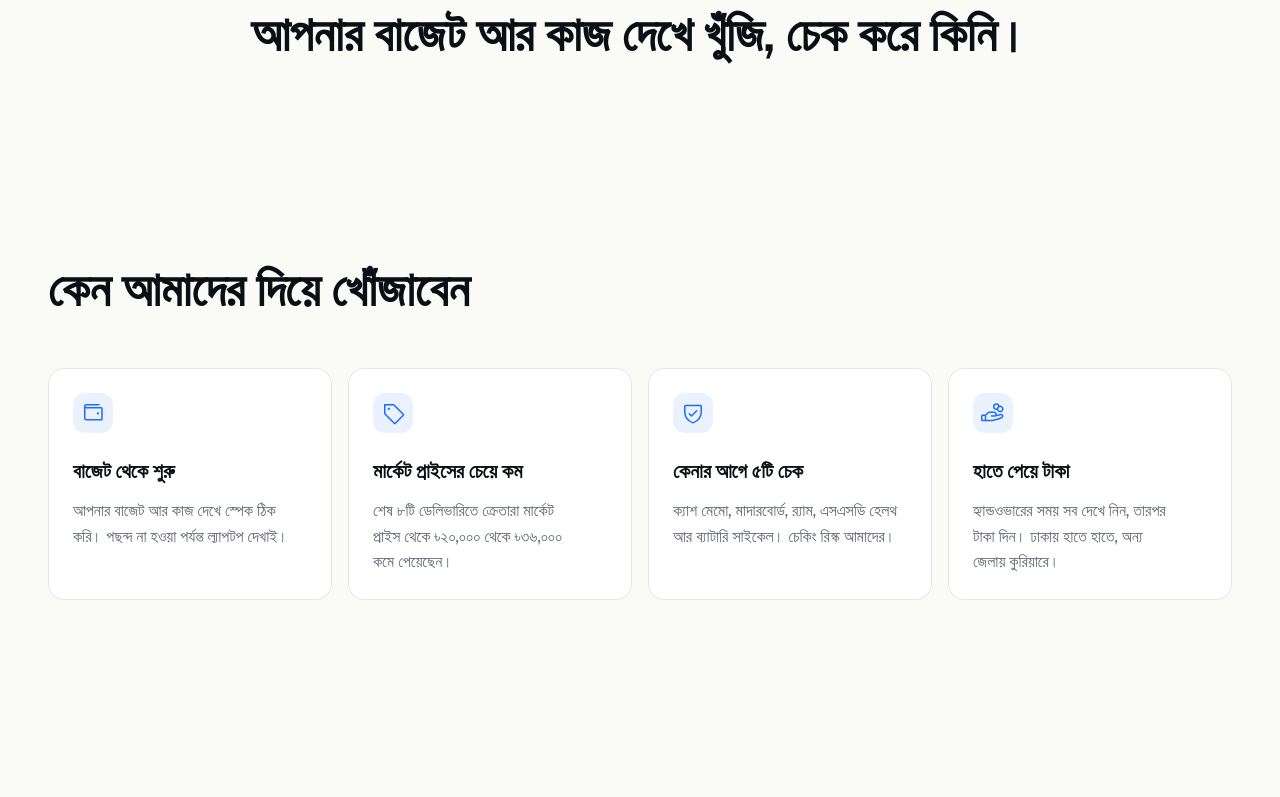
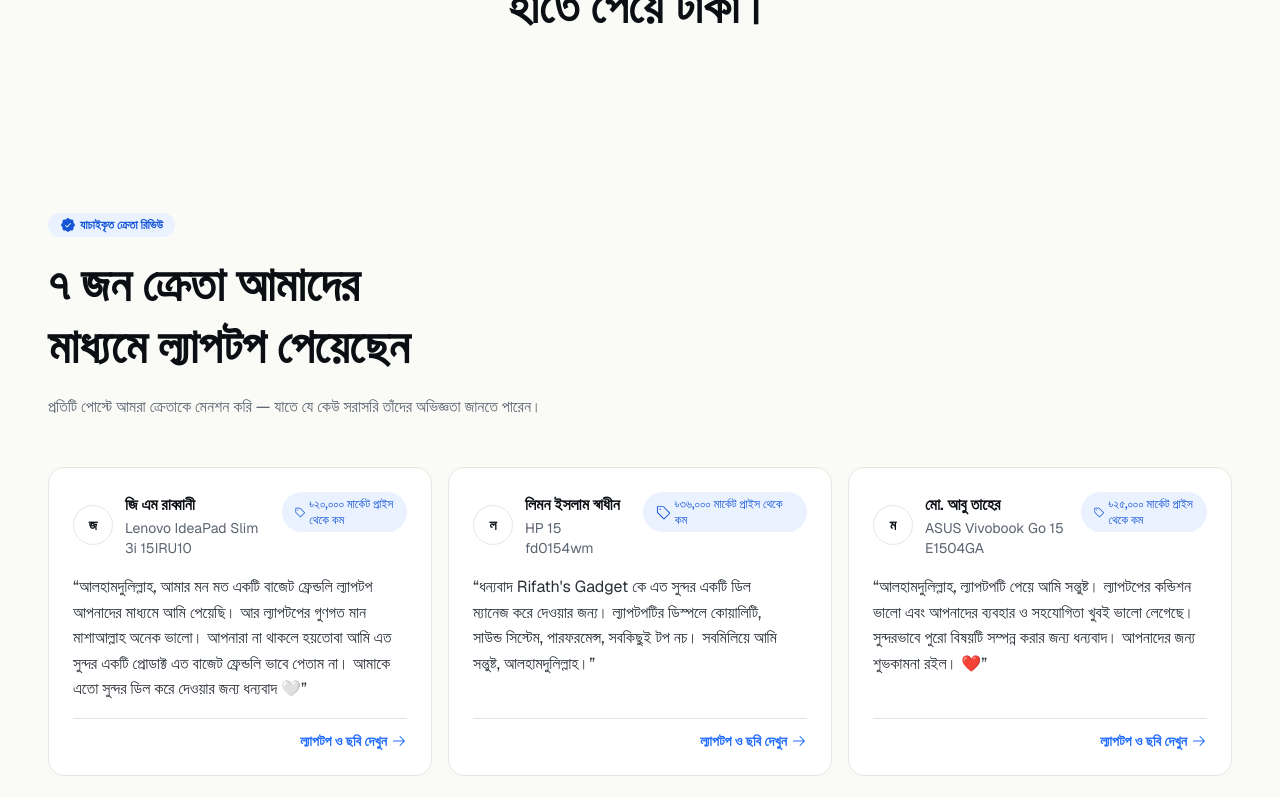
Before and after one commit to Asif259/Rifath-s-Gadget, a React (Vite) app: page / in a window 1280 px wide. Shown: the part 1280-2077 px from the top of the page. Built offline with nearby package versions, Linux system fonts and the light colour scheme; a web font is replaced by a local one.

Commit message:
Implement landing page design blueprint and modern web natural interactions

```diff
--- a/src/App.tsx
+++ b/src/App.tsx
@@ -21,12 +21,14 @@ import {
   WHATSAPP_DISPLAY,
   copy,
   deliveries,
+  featuredReviews,
   heroCases,
   money,
   num,
   reviewCount,
   reviewer,
   savingRange,
+  totalPhotos,
   waLink,
   type Copy,
   type Delivery,
@@ -81,6 +83,7 @@ export default function App() {
           <main id="main">
             <Hero t={t} lang={lang} show={show} />
             <Tagline text={t.tagline} />
+            <SocialProof t={t} lang={lang} show={show} />
             <Benefits t={t} />
             <How t={t} lang={lang} />
             <Sold t={t} lang={lang} show={show} />
@@ -348,6 +351,56 @@ function Tagline({ text }: { text: string }) {
   );
 }
 
+/* ------------------------------------------------------------------ social proof strip */
+
+function SocialProof({ t, lang, show }: { t: Copy; lang: Lang; show: (id: number) => void }) {
+  const featured = featuredReviews.map((id) => byId(id));
+  return (
+    <section className="section social-proof" id="reviews">
+      <div className="wrap">
+        <motion.div className="section-head" {...reveal}>
+          <span className="badge-saving caption-3">
+            <SealCheck weight="fill" />
+            {t.socialProof.badge}
+          </span>
+          <h2 className="heading-2">{t.socialProof.title}</h2>
+          <p className="body-3 muted">{t.socialProof.sub}</p>
+        </motion.div>
+        <motion.div className="social-proof-grid" {...reveal}>
+          {featured.map((d) => (
+            <article key={d.id} className="social-card">
+              <div className="social-card-head">
+                <span className="avatar body-4" aria-hidden="true">
+                  {d.buyer[lang].slice(0, 1)}
+                </span>
+                <div className="social-card-meta">
+                  <h3 className="body-1">{reviewer(d, lang)}</h3>
+                  <p className="caption-2 muted">{d.model}</p>
+                </div>
+                <span className="badge-saving caption-4">
+                  <Tag />
+                  {money(d.saving, lang)} {t.hero.below}
+                </span>
+              </div>
+              {d.review && (
+                <blockquote className="body-3 social-quote">
+                  “{d.review.text[lang]}”
+                </blockquote>
+              )}
+              <div className="social-card-foot">
+                <button type="button" className="link button-sm" onClick={() => show(d.id)}>
+                  {t.socialProof.viewDeal}
+                  <ArrowRight />
+                </button>
+              </div>
+            </article>
+          ))}
+        </motion.div>
+      </div>
+    </section>
+  );
+}
+
 /* ------------------------------------------------------------------ benefits + how */
 
 const benefitIcons = [Wallet, Tag, ShieldCheck, HandCoins];
@@ -410,6 +463,17 @@ function Sold({ t, lang, show }: { t: Copy; lang: Lang; show: (id: number) => vo
         <motion.div className="section-head" {...reveal}>
           <h2 className="heading-2">{t.sold.title}</h2>
           <p className="body-3 muted">{t.sold.body}</p>
+          <div className="proof-pills">
+            <span className="proof-pill caption-3">
+              <SealCheck weight="fill" />
+              {t.sold.stats(
+                num(deliveries.length, lang),
+                money(savingRange.min, lang),
+                money(savingRange.max, lang),
+                num(totalPhotos, lang),
+              )}
+            </span>
+          </div>
         </motion.div>
         <div className="sold-grid">
           {deliveries.map((d) => (
@@ -625,6 +689,8 @@ function Finder({ t, lang }: { t: Copy; lang: Lang }) {
             <h2 className="heading-2">{f.title}</h2>
             <p className="body-3 muted">{f.body}</p>
           </div>
+          <div className="risk-wrap">
+            <h3 className="heading-6 risk-title">{t.risk.title}</h3>
             <ul className="risk-list body-2" aria-label={t.risk.title}>
               {t.risk.items.map((r) => (
                 <li key={r}>
@@ -633,6 +699,7 @@ function Finder({ t, lang }: { t: Copy; lang: Lang }) {
                 </li>
               ))}
             </ul>
+          </div>
         </motion.div>
         <motion.form className="form-card" onSubmit={(e) => e.preventDefault()} {...reveal}>
           <div>
--- a/src/content.ts
+++ b/src/content.ts
@@ -249,12 +249,16 @@ export const savingRange = {
 /** Buyer name shown with a review: always the "Sold to" name, in the page language. */
 export const reviewer = (d: Delivery, lang: Lang) => d.buyer[lang];
 export const reviewCount = deliveries.filter((d) => d.review).length;
+export const totalPhotos = deliveries.reduce((sum, d) => sum + d.count, 0);
+
+/** Featured 3 deliveries for the social proof strip */
+export const featuredReviews = [1, 4, 2];
 
 const bn = {
   nav: { how: "কিভাবে কাজ করি", sold: "ডেলিভারি", faq: "প্রশ্ন", cta: "বাজেট পাঠান" },
   hero: {
     title: ["ল্যাপটপ স্টক করি না,", "আপনার বাজেটে খুঁজে আনি"],
-    body: "বাজেট আর কাজ জানান। আমরা স্পেক সাজেস্ট করি, ২ থেকে ৩ দিনে খুঁজি, কেনার আগে ৫টি চেক করি। টাকা দেন হাতে পেয়ে।",
+    body: "বাজেট আর কাজ জানান। স্পেক সাজেশন থেকে শুরু করে, খুঁজে এনে ৫টি চেক করে হাতে দিই। টাকা দেন হাতে পেয়ে।",
     cta: "হোয়াটসঅ্যাপে বাজেট পাঠান",
     proof: (min: string, max: string, n: string) => `শেষ ৮টি ডেলিভারিতে মার্কেট প্রাইস থেকে ${min} থেকে ${max} কম · ${n} জন ক্রেতার রিভিউ`,
     asked: "চেয়েছিলেন",
@@ -262,27 +266,34 @@ const bn = {
     below: "মার্কেট প্রাইস থেকে কম",
     buyer: "ক্রেতা",
   },
-  tagline: "স্টক নেই, তাই কোনো ল্যাপটপ গছিয়ে দেওয়ার তাড়াও নেই। আপনার বাজেট আর কাজ দেখে খুঁজি, চেক করে কিনি।",
+  tagline: "একটাই ল্যাপটপ, আপনার জন্য খোঁজা। কেনার আগে চেক। হাতে পেয়ে টাকা।",
+  socialProof: {
+    badge: "যাচাইকৃত ক্রেতা রিভিউ",
+    title: "৭ জন ক্রেতা আমাদের মাধ্যমে ল্যাপটপ পেয়েছেন",
+    sub: "প্রতিটি পোস্টে আমরা ক্রেতাকে মেনশন করি — যাতে যে কেউ সরাসরি তাঁদের অভিজ্ঞতা জানতে পারেন।",
+    viewDeal: "ল্যাপটপ ও ছবি দেখুন",
+  },
   benefits: {
-    title: "কেন আমাদের দিয়ে খোঁজাবেন",
+    title: "আমাদের দিয়ে খোঁজালে কী পান",
     items: [
-      { t: "বাজেট থেকে শুরু", d: "আপনার বাজেট আর কাজ দেখে স্পেক ঠিক করি। পছন্দ না হওয়া পর্যন্ত ল্যাপটপ দেখাই।" },
+      { t: "বাজেট থেকে শুরু", d: "৳৬০,০০০ আর 'কোডিং' বলুন। স্পেক সাজেশন দেব, তারপর পছন্দ না হওয়া পর্যন্ত দেখাব — স্টক শেষ না হওয়া পর্যন্ত না।" },
       { t: "মার্কেট প্রাইসের চেয়ে কম", d: "শেষ ৮টি ডেলিভারিতে ক্রেতারা মার্কেট প্রাইস থেকে ৳২০,০০০ থেকে ৳৩৬,০০০ কমে পেয়েছেন।" },
       { t: "কেনার আগে ৫টি চেক", d: "ক্যাশ মেমো, মাদারবোর্ড, র‍্যাম, এসএসডি হেলথ আর ব্যাটারি সাইকেল। চেকিং রিস্ক আমাদের।" },
-      { t: "হাতে পেয়ে টাকা", d: "হ্যান্ডওভারের সময় সব দেখে নিন, তারপর টাকা দিন। ঢাকায় হাতে হাতে, অন্য জেলায় কুরিয়ারে।" },
+      { t: "হাতে পেয়ে টাকা", d: "হ্যান্ডওভারের সময় ব্যাটারি হেলথ ও এসএসডি স্ক্রিনসহ সব দেখে নিন। পছন্দ হলে টাকা দিন। ঢাকায় হাতে হাতে, অন্য জেলায় কুরিয়ারে।" },
     ],
   },
   how: {
     title: "তিন ধাপে আপনার ল্যাপটপ",
     steps: [
       { t: "বাজেট আর কাজ জানান", d: "হোয়াটসঅ্যাপে লিখুন বাজেট কত আর কী কাজে লাগবে। আমরা স্পেক সাজেস্ট করি।" },
-      { t: "আমরা খুঁজি আর চেক করি", d: "আপনি কনফার্ম করলে ২ থেকে ৩ দিন, কখনো বেশি সময় নিয়ে খুঁজি। পছন্দ হলে ৫টি চেক করে কিনি।" },
-      { t: "দেখে নিয়ে টাকা দিন", d: "হ্যান্ডওভারের সময় নিজে সব দেখে নিন। তারপর টাকা দিয়ে ল্যাপটপ নিয়ে যান।" },
+      { t: "আমরা খুঁজি আর চেক করি", d: "আপনি কনফার্ম করলে ২ থেকে ৩ দিন, কখনো বেশি সময় নিয়ে খুঁজি। পছন্দ হলে ৫টি চেক — ক্যাশ মেমো, মাদারবোর্ড, র‍্যাম, এসএসডি হেলথ, ব্যাটারি সাইকেল করে কেবল পাস করলেই কিনি।" },
+      { t: "দেখে নিয়ে টাকা দিন", d: "হ্যান্ডওভারের সময় নিজে সব দেখে নিন — ল্যাপটপ অন করে ব্যাটারি হেলথ স্ক্রিন আর চার্জার চেক করুন। তারপর টাকা দিয়ে ল্যাপটপ নিয়ে যান।" },
     ],
   },
   sold: {
     title: "যাদের জন্য খুঁজে এনেছি",
     body: "প্রতিটি ডেলিভারির আসল ছবি, স্পেক আর ক্রেতার নিজের কথা। প্রতিটি পোস্টে আমরা ক্রেতাকে মেনশন করি, যাতে যে কেউ তাঁর কাছে অভিজ্ঞতা জানতে পারেন।",
+    stats: (n: string, min: string, max: string, p: string) => `${n}টি ডেলিভারি · প্রতিটিতে ${min} থেকে ${max} বাঁচানো · ${p}টি আসল ছবি`,
     below: "কম",
     photos: "টি ছবি",
     details: "সব স্পেক আর ছবি",
@@ -309,11 +320,11 @@ const bn = {
   faq: {
     title: "যা জানতে চান",
     items: [
+      { q: "টাকা কখন দিতে হয়?", a: "হ্যান্ডওভারের সময়, সবকিছু নিজে দেখে নেওয়ার পর।" },
+      { q: "কেনার আগে কী কী চেক করেন?", a: "ক্যাশ মেমো, মাদারবোর্ড, র‍্যাম, এসএসডি হেলথ আর ব্যাটারি সাইকেল। কোনো চেকে সমস্যা পেলে কিনি না।" },
+      { q: "দাম কম হয় কিভাবে?", a: "আমরা নতুন কেনা, কম ব্যবহৃত ল্যাপটপ খুঁজি। শেষ ৮টি ডেলিভারিতে দাম মার্কেট প্রাইস থেকে ৳২০,০০০ থেকে ৳৩৬,০০০ কম ছিল।" },
       { q: "আপনাদের কাছে কি ল্যাপটপ স্টকে আছে?", a: "না। বাজেট আর কাজ জানার পর আমরা ল্যাপটপ খুঁজি।" },
       { q: "ল্যাপটপ পেতে কত দিন লাগে?", a: "সাধারণত ২ থেকে ৩ দিন, কখনো বেশি। পছন্দ না হলে আরও দেখাই।" },
-      { q: "দাম কম হয় কিভাবে?", a: "আমরা নতুন কেনা, কম ব্যবহৃত ল্যাপটপ খুঁজি। শেষ ৮টি ডেলিভারিতে দাম মার্কেট প্রাইস থেকে ৳২০,০০০ থেকে ৳৩৬,০০০ কম ছিল।" },
-      { q: "কেনার আগে কী কী চেক করেন?", a: "ক্যাশ মেমো, মাদারবোর্ড, র‍্যাম, এসএসডি হেলথ আর ব্যাটারি সাইকেল। কোনো চেকে সমস্যা পেলে কিনি না।" },
-      { q: "টাকা কখন দিতে হয়?", a: "হ্যান্ডওভারের সময়, সবকিছু নিজে দেখে নেওয়ার পর।" },
       { q: "ওয়ারেন্টি থাকে?", a: "বাজেট আর ল্যাপটপ অনুযায়ী ওয়ারেন্টি ভিন্ন হয়। যে ল্যাপটপ দেখাই, সেটার ওয়ারেন্টি তখনই জানাই।" },
       { q: "ঢাকার বাইরে দেন?", a: "হ্যাঁ। ঢাকায় হাতে হাতে দিই, অন্য জেলায় কুরিয়ারে পাঠাই।" },
       { q: "না কিনে শুধু সাজেশন নেওয়া যাবে?", a: "হ্যাঁ। যে কেউ ল্যাপটপ সাজেশনের জন্য মেসেজ দিতে পারেন।" },
@@ -328,7 +339,7 @@ const bn = {
     ],
   },
   close: {
-    title: ["কোন ল্যাপটপ নেবেন,", "আমাদের বলুন"],
+    title: ["আপনার ল্যাপটপ খুঁজতে প্রস্তুত?", "বাজেট আর কাজ জানান"],
     body: "বাজেট আর কাজ লিখে পাঠান। স্পেক সাজেশন দিয়ে শুরু করব।",
     facebook: "ফেসবুক পেজ",
     area: "ঢাকায় হাতে হাতে, অন্য জেলায় কুরিয়ার",
@@ -340,7 +351,7 @@ const en: typeof bn = {
   nav: { how: "How it works", sold: "Deliveries", faq: "Questions", cta: "Send budget" },
   hero: {
     title: ["We don't stock laptops.", "We find yours."],
-    body: "Tell us your budget and what it's for. We suggest the specs, search for 2 to 3 days and run 5 checks before we buy. You pay when it's in your hands.",
+    body: "You tell us your budget and your work. We handle the search, check the laptop against 5 points before we buy it, and hand it over in person. You pay only once it's in your hands.",
     cta: "Send your budget on WhatsApp",
     proof: (min: string, max: string, n: string) => `${min} to ${max} below market price on our last 8 deliveries · ${n} buyer reviews`,
     asked: "Asked for",
@@ -348,27 +359,34 @@ const en: typeof bn = {
     below: "below market price",
     buyer: "Buyer",
   },
-  tagline: "No stock, so nothing to push on you. We search for your budget and your work, and check every laptop before we buy it.",
+  tagline: "One laptop, found for you. Checked before we buy. Paid for when it's in your hands.",
+  socialProof: {
+    badge: "Verified Buyer Stories",
+    title: "7 buyers found their laptop through us",
+    sub: "We tag them in every post — anyone can ask them about their experience directly.",
+    viewDeal: "View laptop & photos",
+  },
   benefits: {
-    title: "Why let us do the search",
+    title: "What you get when we search for you",
     items: [
-      { t: "It starts from your budget", d: "We set the specs from your budget and your work, then keep showing laptops until one suits you." },
+      { t: "Starts from your budget", d: "Tell us ৳60,000 and 'coding'. We suggest the specs, then show options until one fits — not until our stock runs out." },
       { t: "Below market price", d: "On our last 8 deliveries, buyers paid ৳20,000 to ৳36,000 less than the market price." },
       { t: "Five checks before we buy", d: "Cash memo, motherboard, RAM, SSD health and battery cycles. The checking risk is ours." },
-      { t: "Pay when it's in your hands", d: "Check everything at handover, then pay. In person in Dhaka, by courier to other districts." },
+      { t: "Pay when it's in your hands", d: "Inspect every spec at handover — battery health screen, SSD health, the lot. Pay only when you're satisfied. In person in Dhaka, courier to other districts." },
     ],
   },
   how: {
     title: "Your laptop in three steps",
     steps: [
-      { t: "Send budget and use", d: "Message us on WhatsApp with your budget and what the laptop is for. We suggest the specs." },
-      { t: "We search and check", d: "Once you confirm, we search for 2 to 3 days, sometimes longer. When you like one, we run 5 checks and buy it." },
-      { t: "Check it, then pay", d: "Look everything over at handover. Then pay and take the laptop home." },
+      { t: "Tell us your budget and your work", d: "Message us on WhatsApp with your budget and what the laptop is for. We suggest the specs." },
+      { t: "We search and check", d: "Once you confirm, we search for 2 to 3 days, sometimes longer. When you like one, we check 5 points — cash memo, motherboard, RAM, SSD health, battery cycles — and only buy if everything passes." },
+      { t: "Check it, then pay", d: "Look everything over at handover — open it, check the battery health screen, plug in the charger. Then pay and take the laptop home." },
     ],
   },
   sold: {
     title: "Who we have found laptops for",
     body: "Real photos, specs and the buyer's own words for every delivery. We mention each buyer in our posts, so anyone can ask them about their experience.",
+    stats: (n: string, min: string, max: string, p: string) => `${n} deliveries · ${min} to ${max} saved each · ${p} real photos`,
     below: "below market",
     photos: " photos",
     details: "All specs and photos",
@@ -395,11 +413,11 @@ const en: typeof bn = {
   faq: {
     title: "What people ask",
     items: [
+      { q: "When do I pay?", a: "At handover, after you have checked everything yourself." },
+      { q: "What do you check before buying?", a: "Cash memo, motherboard, RAM, SSD health and battery cycles. If any check fails, we don't buy it." },
+      { q: "How is the price lower?", a: "We look for laptops bought new and lightly used. On our last 8 deliveries the price was ৳20,000 to ৳36,000 below market price." },
       { q: "Do you have laptops in stock?", a: "No. We search after we know your budget and use." },
       { q: "How long does it take?", a: "Usually 2 to 3 days, sometimes longer. If you don't like the options, we show more." },
-      { q: "How is the price lower?", a: "We look for laptops bought new and lightly used. On our last 8 deliveries the price was ৳20,000 to ৳36,000 below market price." },
-      { q: "What do you check before buying?", a: "Cash memo, motherboard, RAM, SSD health and battery cycles. If any check fails, we don't buy it." },
-      { q: "When do I pay?", a: "At handover, after you have checked everything yourself." },
       { q: "Is there a warranty?", a: "Warranty varies with budget and with each laptop. We tell you for every laptop we show." },
       { q: "Do you deliver outside Dhaka?", a: "Yes. We hand over in person in Dhaka and send by courier to other districts." },
       { q: "Can I just ask for advice?", a: "Yes. Anyone can message us for a laptop suggestion." },
@@ -414,7 +432,7 @@ const en: typeof bn = {
     ],
   },
   close: {
-    title: ["Not sure which laptop?", "Tell us"],
+    title: ["Ready to find yours?", "Tell us your budget and work"],
     body: "Send your budget and what it's for. We'll start with a spec suggestion.",
     facebook: "Facebook page",
     area: "In person in Dhaka, courier to other districts",
--- a/src/styles.css
+++ b/src/styles.css
@@ -43,7 +43,7 @@ a { color: inherit; text-decoration: none; }
 button { font: inherit; color: inherit; background: none; border: 0; padding: 0; cursor: pointer; }
 img, svg { display: block; max-width: 100%; }
 ::selection { background: var(--blue-tint); color: var(--ink); }
-:focus-visible { outline: 2px solid var(--blue); outline-offset: 2px; border-radius: var(--r-lg); }
+:where(a, button, input, select, textarea, summary, [tabindex]):focus-visible { outline: 2px solid var(--blue); outline-offset: 3px; border-radius: var(--r-lg); }
 h1, h2, h3, h4 { text-wrap: balance; }
 p, li, blockquote { text-wrap: pretty; }
 
@@ -168,6 +168,15 @@ p, li, blockquote { text-wrap: pretty; }
 .tagline .w { color: rgba(11, 15, 20, 0.28); transition: color 600ms var(--ease); }
 .tagline .w.on { color: var(--ink); }
 
+/* ---------- social proof strip ---------- */
+.social-proof { padding-block: var(--s-800); }
+.social-proof-grid { display: grid; grid-template-columns: repeat(3, 1fr); gap: var(--s-200); margin-top: var(--s-600); }
+.social-card { display: flex; flex-direction: column; gap: var(--s-200); padding: var(--s-300); border-radius: var(--r-2xl); background: var(--surface); border: 1px solid var(--line); }
+.social-card-head { display: flex; align-items: center; gap: var(--s-100); }
+.social-card-meta { flex: 1 1 auto; min-width: 0; }
+.social-quote { color: var(--ink-2); flex: 1 0 auto; line-height: 1.6; font-style: normal; }
+.social-card-foot { margin-top: auto; padding-top: var(--s-100); border-top: 1px solid var(--line); display: flex; justify-content: flex-end; }
+
 /* ---------- benefits ---------- */
 .benefits { display: grid; grid-template-columns: repeat(4, 1fr); gap: var(--s-200); margin-top: var(--s-600); }
 .benefit { display: flex; flex-direction: column; gap: var(--s-100); padding: var(--s-300); border-radius: var(--r-2xl); background: var(--surface); border: 1px solid var(--line); }
@@ -196,10 +205,15 @@ p, li, blockquote { text-wrap: pretty; }
 .quote blockquote { color: var(--ink-2); }
 .quote figcaption { display: flex; align-items: center; justify-content: space-between; gap: var(--s-100); }
 .sold-foot { margin-top: auto; display: flex; justify-content: space-between; align-items: center; gap: var(--s-100); }
+.proof-pills { display: flex; flex-wrap: wrap; gap: var(--s-100); margin-top: var(--s-100); }
+.proof-pill { display: inline-flex; align-items: center; gap: var(--s-50); padding: var(--s-50) var(--s-100); border-radius: var(--r-full); background: var(--tint); color: var(--ink-2); border: 1px solid var(--line); }
+.proof-pill svg { color: var(--blue); width: 16px; height: 16px; }
 
 /* ---------- finder + risk ---------- */
 .finder { display: grid; grid-template-columns: 1fr 1fr; gap: var(--s-600); align-items: start; }
-.risk-list { display: flex; flex-direction: column; gap: var(--s-100); margin-top: var(--s-400); }
+.risk-wrap { margin-top: var(--s-400); }
+.risk-title { color: var(--ink); margin-bottom: var(--s-100); }
+.risk-list { display: flex; flex-direction: column; gap: var(--s-100); margin-top: var(--s-100); }
 .risk-list li { display: flex; align-items: center; gap: var(--s-100); }
 .risk-list svg { width: 24px; height: 24px; color: var(--blue); flex: none; }
 .form-card { display: flex; flex-direction: column; gap: var(--s-300); padding: var(--s-400); border-radius: var(--r-3xl); background: var(--surface); border: 1px solid var(--line); }
@@ -264,6 +278,7 @@ input[type="range"]::-moz-range-thumb { width: 20px; height: 20px; border: 2px s
 @container page (max-width: 1080px) {
   .benefits { grid-template-columns: repeat(2, 1fr); }
   .sold-grid { grid-template-columns: 1fr; }
+  .social-proof-grid { grid-template-columns: repeat(2, 1fr); }
 }
 @container page (max-width: 860px) {
   .nav-links { display: none; }
@@ -296,6 +311,7 @@ input[type="range"]::-moz-range-thumb { width: 20px; height: 20px; border: 2px s
   .spec-list { grid-template-columns: 1fr; }
   .deal-saving { flex-direction: column; align-items: flex-start; }
   .benefits { grid-template-columns: 1fr; }
+  .social-proof-grid { grid-template-columns: 1fr; }
   .sold-card { grid-template-columns: 1fr; }
   .sold-photo { aspect-ratio: 4 / 3; }
   .sold-body { padding: var(--s-200) var(--s-100) var(--s-100); }
```
Lines whose indentation alone changed are shown as unchanged.
